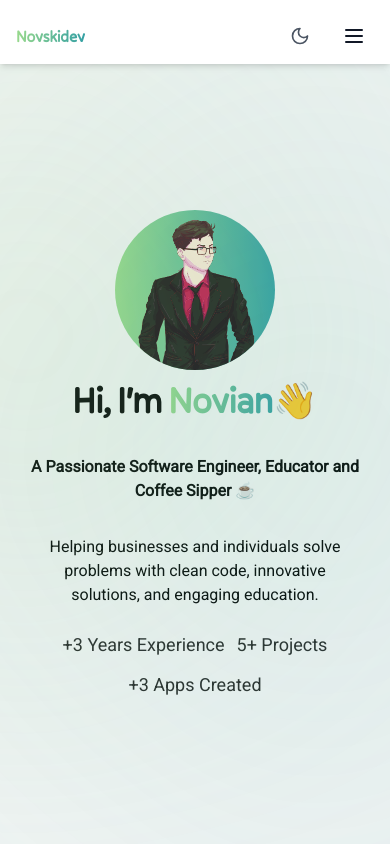
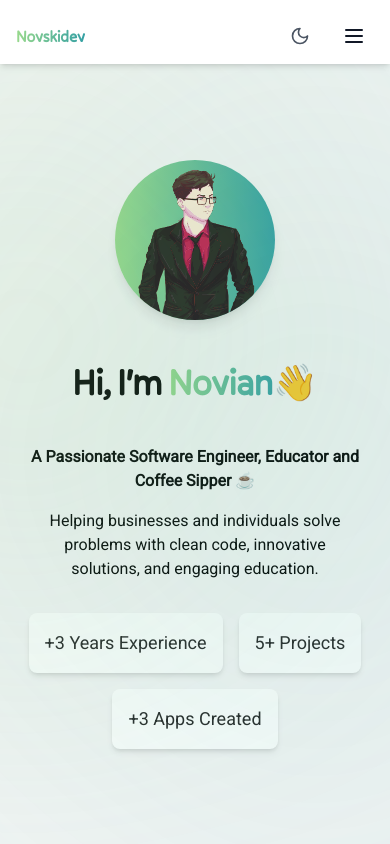
Before and after one commit to novskidev/novskidev.cloud, a Next.js app: page / in a window 390 px wide. Shown: the top 844 px of the page. Built offline with nearby package versions, Linux system fonts and the light colour scheme.

Commit message:
feat:adding framer motion

```diff
--- a/app/articles/[slug]/Story-behind.mdx
+++ b/app/articles/[slug]/Story-behind.mdx
@@ -1,17 +1,14 @@
 ---
-title: Story behind my Mendingmana Apps
-date: 2025-03-06
-description: This is the story behind my Mendingmana Apps
-slug: story-behind-my-mendingmana-apps
-author: Novian Nadari
-category: Programming
-tags:
-  - Programming
-  - App Development
-  - Svelte
+title: "Story behind my Mendingmana Apps"
+date: "2025-03-06"
+description: "This is the story behind my Mendingmana Apps"
+slug: "story-behind-my-mendingmana-apps"
+author: "Novian Nadari"
+category: "Programming"
+tags: ["Programming", "App Development", "Svelte"]
 ---
 
-![Mendingmana Apps](/images/blogs/mending-mana.png)
+![Mendingmana Apps](/images/blogs/Mending-mana.png)
 
 
 ## The Idea
--- a/app/components/hero.tsx
+++ b/app/components/hero.tsx
@@ -1,14 +1,52 @@
+'use client'
+
+import { motion } from "framer-motion";
 import profilpic from "../../public/images/Diva_18022025.png"
 import Image from "next/image";
 
-function Hero() {
+export default function Hero() {
     return (
-        <section className="bg-[#F7F7F7] dark:bg-[#1A1A1A] w-full min-h-screen flex flex-col justify-center items-center p-5">
-            <Image src={profilpic} alt="Profile Picture" className="bg-gradient-to-r from-[#99D98C] to-[#34A0A4] mt-16 w-40 h-40 lg:w-60 lg:h-60 rounded-full object-cover" />
-            <div className="flex flex-col items-center text-center gap-4 max-w-3xl">
+        <section className="bg-[#F7F7F7] dark:bg-[#1A1A1A] w-full min-h-screen flex flex-col justify-center items-center p-5 relative overflow-hidden">
+            <motion.div
+                initial={{ scale: 0, opacity: 0 }}
+                animate={{ scale: 1, opacity: 1 }}
+                transition={{ duration: 0.5 }}
+            >
+                <Image
+                    src={profilpic}
+                    alt="Profile Picture"
+                    className="bg-gradient-to-r from-[#99D98C] to-[#34A0A4] mt-16 w-40 h-40 lg:w-60 lg:h-60 rounded-full object-cover hover:scale-105 transition-transform duration-300 shadow-lg"
+                />
+            </motion.div>
+
+            <motion.div
+                className="flex flex-col items-center text-center gap-6 max-w-3xl mt-8"
+                initial={{ y: 20, opacity: 0 }}
+                animate={{ y: 0, opacity: 1 }}
+                transition={{ delay: 0.2, duration: 0.5 }}
+            >
                 <h1 className="font-extrabold text-4xl md:text-6xl font-pally p-2 dark:text-white text-center leading-tight">
-                    Hi, I&apos;m <span className="text-transparent font-extrabold bg-clip-text bg-gradient-to-r from-[#99D98C] to-[#34A0A4]">Novian</span>👋
+                    Hi, I&apos;m <motion.span
+                        className="text-transparent font-extrabold bg-clip-text bg-gradient-to-r from-[#99D98C] to-[#34A0A4]"
+                        whileHover={{ scale: 1.05 }}
+                        transition={{ type: "spring", stiffness: 300 }}
+                    >
+                        Novian
+                    </motion.span>
+                    <motion.span
+                        initial={{ rotate: -10 }}
+                        animate={{ rotate: 20 }}
+                        transition={{ repeat: Infinity, duration: 1, repeatType: "reverse" }}
+                    >
+                        👋
+                    </motion.span>
                 </h1>
+
+                <motion.div
+                    initial={{ opacity: 0 }}
+                    animate={{ opacity: 1 }}
+                    transition={{ delay: 0.4 }}
+                >
                     <p className="font-roboto font-semibold text-md text-wrap lg:text-xl md:text-lg p-2 dark:text-gray-300">
                         A Passionate Software Engineer, <br className="hidden sm:block"/> Educator and Coffee Sipper ☕
                     </p>
@@ -16,19 +54,37 @@ function Hero() {
                         Helping businesses and individuals solve problems with clean code, <br className="hidden sm:block"/>
                         innovative solutions, and engaging education.
                     </p>
-                <div className="flex flex-wrap font-roboto justify-center items-center gap-3 text-lg md:text-base sm:text-sm font-medium text-[#272727] dark:text-gray-300">
-                    <h3>+3 Years Experience</h3>
-                    <span className="hidden sm:inline">|</span>
-                    <h3>5+ Projects</h3>
-                    <span className="hidden sm:inline">|</span>
-                    <h3>+3 Apps Created</h3>
-                </div>
-            </div>
+                </motion.div>
 
-            <div className="fixed left-[-100px] top-1/4 w-[250px] h-[250px] blur-[200px] rounded-full bg-light_green dark:bg-[#99D98C]/50"></div>
-            <div className="fixed right-[-100px] bottom-1/4 w-[350px] h-[350px] blur-[300px] rounded-full bg-verdigris dark:bg-[#34A0A4]/50"></div>
+                <motion.div
+                    className="flex flex-wrap font-roboto justify-center items-center gap-4 text-lg md:text-base sm:text-sm font-medium"
+                    initial={{ opacity: 0 }}
+                    animate={{ opacity: 1 }}
+                    transition={{ delay: 0.6 }}
+                >
+                    <motion.div
+                        className="stat-card bg-white dark:bg-[#272727] p-4 rounded-lg shadow-md hover:shadow-xl transition-shadow duration-300"
+                        whileHover={{ y: -5 }}
+                    >
+                        <h3 className="text-[#272727] dark:text-gray-300">+3 Years Experience</h3>
+                    </motion.div>
+                    <motion.div
+                        className="stat-card bg-white dark:bg-[#272727] p-4 rounded-lg shadow-md hover:shadow-xl transition-shadow duration-300"
+                        whileHover={{ y: -5 }}
+                    >
+                        <h3 className="text-[#272727] dark:text-gray-300">5+ Projects</h3>
+                    </motion.div>
+                    <motion.div
+                        className="stat-card bg-white dark:bg-[#272727] p-4 rounded-lg shadow-md hover:shadow-xl transition-shadow duration-300"
+                        whileHover={{ y: -5 }}
+                    >
+                        <h3 className="text-[#272727] dark:text-gray-300">+3 Apps Created</h3>
+                    </motion.div>
+                </motion.div>
+            </motion.div>
+
+            <div className="fixed left-[-100px] top-1/4 w-[250px] h-[250px] blur-[200px] rounded-full bg-light_green dark:bg-[#99D98C]/50 animate-pulse"></div>
+            <div className="fixed right-[-100px] bottom-1/4 w-[350px] h-[350px] blur-[300px] rounded-full bg-verdigris dark:bg-[#34A0A4]/50 animate-pulse"></div>
         </section>
     );
 }
-
-export default Hero;
--- a/app/components/project.tsx
+++ b/app/components/project.tsx
@@ -13,8 +13,8 @@ function Projects() {
         </p>
       </div>
 
-      <div className="flex gap-4 flex-wrap items-center justify-center mb-[80px] w-10/12 ">
-        {Project.map((project) => (
+      <div className="flex gap-4 flex-wrap items-center justify-center mb-[80px] w-9/12 ">
+        {Project.slice(0, 4).map((project) => (
           <Card
             key={project.key}
             title={project.title}
--- a/app/utils/utility.ts
+++ b/app/utils/utility.ts
@@ -85,6 +85,20 @@ export const Project: projectType = [
         imageSrc: "/images/tenziez.png",
         link: "https://github.com/novskidev/TenziesGame",
     },
+    {
+        key: 7,
+        title: "Mendingmana Apps",
+        description: "Choice-making app using Ai to help people make decisions",
+        imageSrc: "/images/blogs/Mending-mana.png",
+        link: "https://github.com/novskidev/Mendingmana-Apps",
+    },
+    {
+        key: 8,
+        title: "MaxGPT landing page",
+        description: "A landing page for MaxGPT",
+        imageSrc: "/images/max-gpt.png",
+        link: "https://github.com/novskidev/maxgpt.id",
+    },
 ];
 
 
```
Also changed, not shown: app/articles/[slug]/page.tsx (+16 -0 lines), public/images/max-gpt.png (added). Lines whose indentation alone changed are shown as unchanged.
